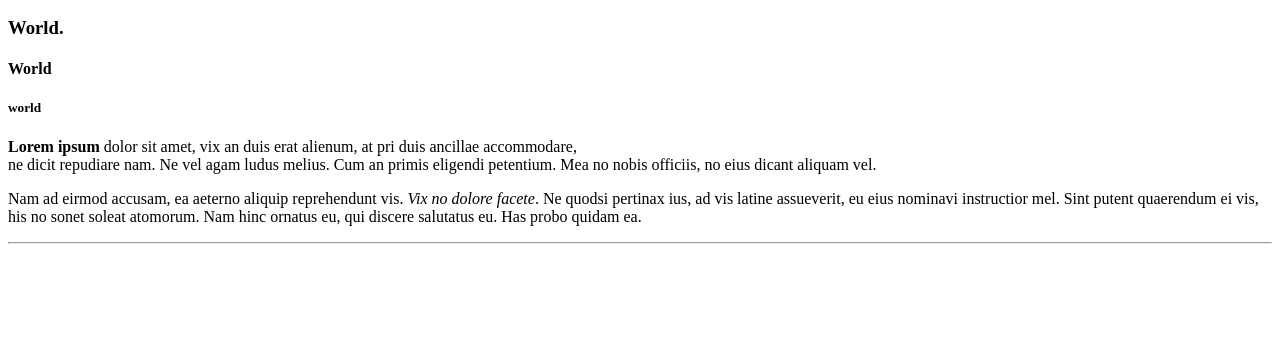
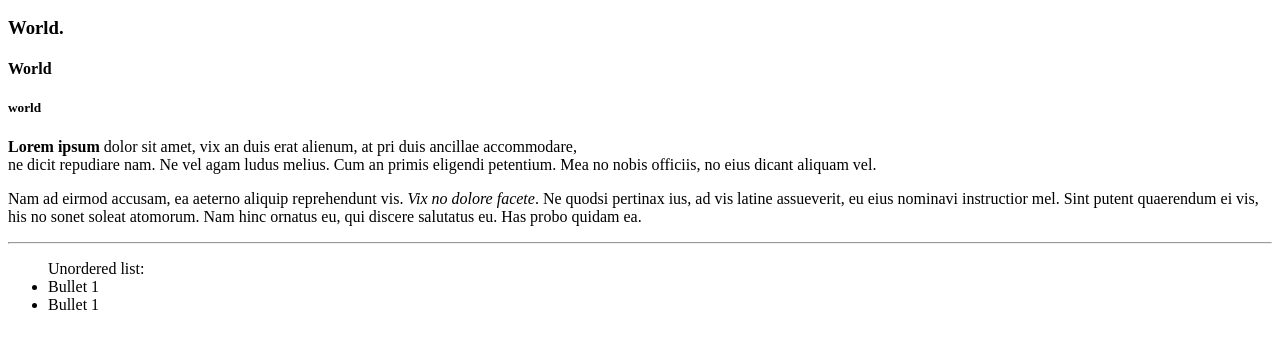
Before and after one commit to tzfrazier/FA19636Demooutline, a plain HTML site: page Index.html in a window 1280 px wide. Shown: the part 110-458 px from the top of the page. Drawn offline with Linux system fonts and the light colour scheme.

Commit message:
Add Unordered List
Added Unordered list and two bullet points. Add ul to list.

```diff
--- a/Index.html
+++ b/Index.html
@@ -15,5 +15,10 @@
     <p><b>Lorem ipsum</b> dolor sit amet, vix an duis erat alienum, at pri duis ancillae accommodare,<br /> ne dicit repudiare nam. Ne vel agam ludus melius. Cum an primis eligendi petentium. Mea no nobis officiis, no eius dicant aliquam vel.</p>
     <p>Nam ad eirmod accusam, ea aeterno aliquip reprehendunt vis. <i>Vix no dolore facete</i>. Ne quodsi pertinax ius, ad vis latine assueverit, eu eius nominavi instructior mel. Sint putent quaerendum ei vis, his no sonet soleat atomorum. Nam hinc ornatus eu, qui discere salutatus eu. Has probo quidam ea.</p>
     <hr />
+    <ul>
+      Unordered list:
+      <li>Bullet 1</li>
+      <li>Bullet 1</li>
+    </ul>
   </body>
 </html>
```
Also changed, not shown: List.txt.
